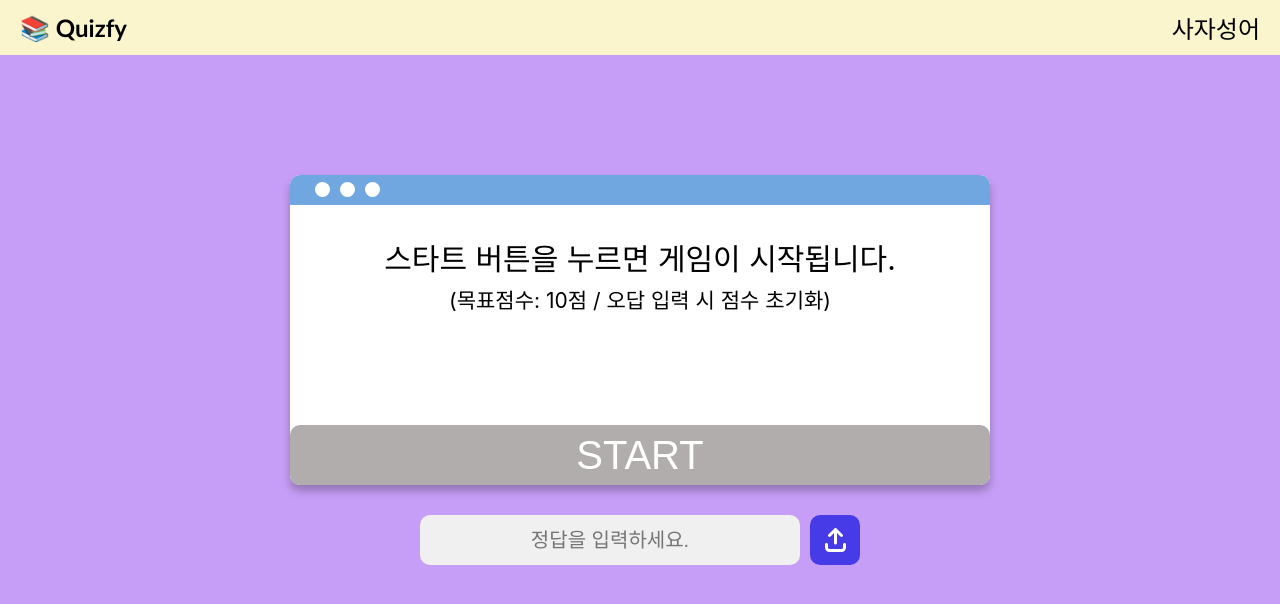
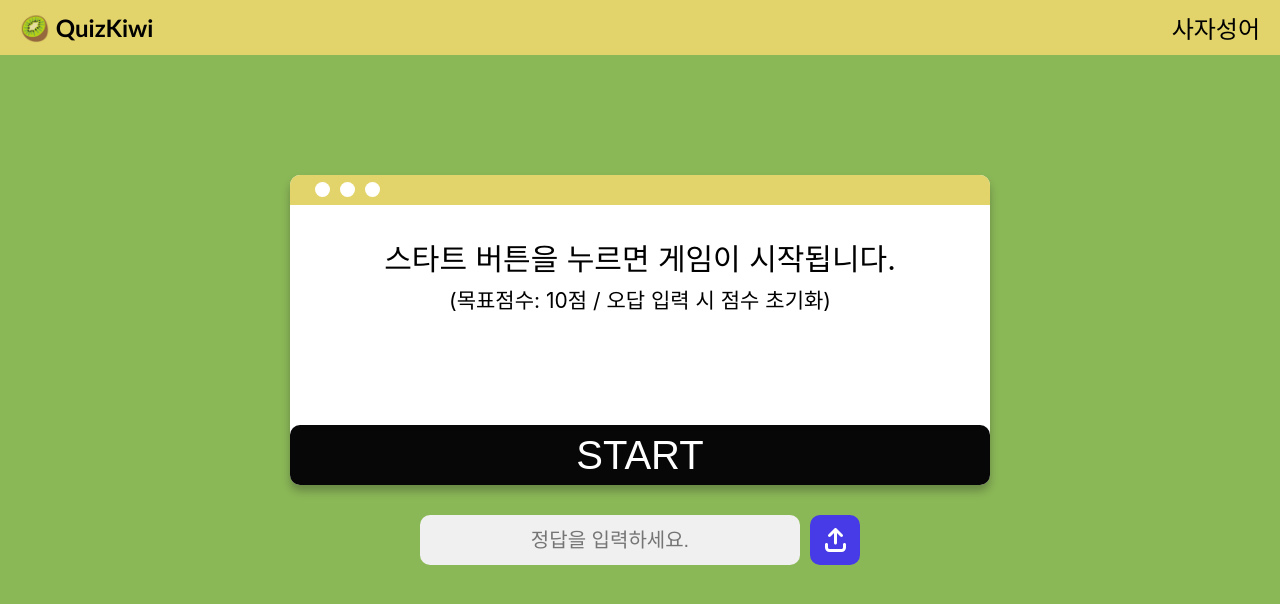
Before and after one commit to Quizfi/quizfi.github.io, a React (Create React App) app: page /saja in a window 1280 px wide. Shown: the top 604 px of the page. Built offline with nearby package versions, Linux system fonts and the light colour scheme.

Commit message:
배포플랫폼수정/디자인수정/프로젝트명수정

```diff
--- a/public/index.html
+++ b/public/index.html
@@ -10,7 +10,7 @@
     <meta name="theme-color" content="#000000" />
     <meta
       name="description"
-      content="Web site created using create-react-app"
+      content="다양한 퀴즈 게임을 즐길 수 있는 재밌는 퀴즈 사이트입니다. 사자성어 퀴즈부터 다양한 퀴즈들을 즐길 수 있어요!"
     />
     <link rel="apple-touch-icon" href="%PUBLIC_URL%/logo192.png" />
     <!--
@@ -30,37 +30,7 @@
     <script async src="https://pagead2.googlesyndication.com/pagead/js/adsbygoogle.js?client=ca-pub-3605616193827341"
      crossorigin="anonymous"></script>
        <!-- Start Single Page Apps for GitHub Pages -->
-  <script type="text/javascript">
-    // Single Page Apps for GitHub Pages
-    // https://github.com/rafrex/spa-github-pages
-    // Copyright (c) 2016 Rafael Pedicini, licensed under the MIT License
-    // ----------------------------------------------------------------------
-    // This script checks to see if a redirect is present in the query string
-    // and converts it back into the correct url and adds it to the
-    // browser's history using window.history.replaceState(...),
-    // which won't cause the browser to attempt to load the new url.
-    // When the single page app is loaded further down in this file,
-    // the correct url will be waiting in the browser's history for
-    // the single page app to route accordingly.
-    (function (l) {
-      if (l.search) {
-        var q = {};
-        l.search.slice(1).split('&').forEach(function (v) {
-          var a = v.split('=');
-          q[a[0]] = a.slice(1).join('=').replace(/~and~/g, '&');
-        });
-        if (q.p !== undefined) {
-          window.history.replaceState(null, null,
-            l.pathname.slice(0, -1) + (q.p || '') +
-            (q.q ? ('?' + q.q) : '') +
-            l.hash
-          );
-        }
-      }
-    }(window.location))
-  </script>
-  <!-- End Single Page Apps for GitHub Pages -->
-    <title>Quizfy</title>
+    <title>QuizKiwi</title>
     <script src="https://developers.kakao.com/sdk/js/kakao.min.js"></script>
   </head>
   <body>
--- a/src/Home/HomePage.css
+++ b/src/Home/HomePage.css
@@ -6,7 +6,7 @@
     min-height: 100vh; /* height에서 min-height로 변경 */
     padding-top: 5vh;
     color: white;
-    background-color: rgb(199, 158, 247);
+    background-color: #8bb857;
   }
 
   h1 {
@@ -20,13 +20,14 @@
     width: 150px;
     padding: 20px;
     margin: 10px 0;
-    background-color: #faf5cc;
+    background-color: #e2d46a;
     border-radius: 10px;
     text-align: center;
-    color: black;
+    color: rgb(0, 0, 0);
     font-size: 1.5rem;
     font-family: Arial, sans-serif;
     font-weight: 500;
+
   }
 
   /* clickable 클래스가 있는 .box에만 cursor: pointer; 적용 */
--- a/src/Home/HomePage.js
+++ b/src/Home/HomePage.js
@@ -49,17 +49,17 @@ const HomePage = () => {
   return (
     <div className="home-page">
        <Helmet>
-        <title>Quizfy</title>
+        <title>QuizKiwi</title>
         <meta name="description" content="다양하고 재밌는 퀴즈 게임들을 즐겨보세요!" />
         <meta name="robots" content="index, follow" />
         <meta name="viewport" content="width=device-width, initial-scale=1.0" />
         <meta name="keywords" content="퀴즈, 사자성어, 킬링타임, 학습, 게임" />
-        <meta property="og:title" content="Quizfy: 퀴즈 게임" />
-        <meta property="og:description" content="Quizfy에서 퀴즈를 즐겨보세요. 지식을 테스트하고 새로운 것을 배울 기회를 가질 수 있습니다." />
+        <meta property="og:title" content="QuizKiwi: 퀴즈 게임" />
+        <meta property="og:description" content="QuizKiwi에서 퀴즈를 즐겨보세요. 지식을 테스트하고 새로운 것을 배울 기회를 가질 수 있습니다." />
         <meta property="og:url" content="https://quizfi.github.io/" />
         {/* 다른 SEO 관련 태그를 여기에 추가할 수 있습니다. */}
       </Helmet>
-      <h1>Quizfy</h1>
+      <h1>QuizKiwi</h1>
       <div className="box clickable" onClick={startGame}>사자성어</div>
       <div className="box">준비중</div>
       <div className="box">준비중</div>
--- a/src/components/QuizGame.css
+++ b/src/components/QuizGame.css
@@ -1,5 +1,5 @@
 .header {
-  background-color: #faf5cc;
+  background-color: #e2d46a;
   color: #000000;
   padding: 10px 20px;
   display: flex; /* Flexbox를 적용 */
@@ -66,7 +66,7 @@
   top: 0;
   left: 0;
   right: 0;
-  background-color: #71a7e0; /* 예시 색상 */
+  background-color: #e2d46a; /* 예시 색상 */
   height: 30px;
   border-radius: 10px 10px 0 0; /* 상단 모서리만 둥글게 */
 }
@@ -195,7 +195,7 @@
 
 
 .start-box {
-  background-color: #b1adad;
+  background-color: #070707;
   color: rgb(255, 255, 255);
   width: 660px; /* 박스의 고정된 너비 */
   height: 20px; /* 박스의 고정된 높이 */
@@ -251,7 +251,7 @@
 
 
 body {
-  background-color: rgb(199, 158, 247);
+  background-color: #8bb857
 }
 
 
@@ -263,7 +263,7 @@ body {
     left: 0;
     width: 100%;
     height: 100%;
-    background-color: #b074d3; /* 배경색 설정 */
+    background-color: rgb(199, 158, 247);
     z-index: -1; /* 다른 요소 위에 오지 않도록 설정 */
     clip-path: polygon(0 0, 100% 0, 100% 70%, 0% 100%); /* 원하는 모양으로 설정 */
   }
--- a/src/components/QuizGame.js
+++ b/src/components/QuizGame.js
@@ -185,7 +185,7 @@ const shareOnKakao = () => {
     window.Kakao.Link.sendDefault({
       objectType: 'feed',
       content: {
-        title: 'Quizfy 공유하기',
+        title: 'QuizKiwi 공유하기',
         description: `정답률: ${((totalCorrectAnswers / totalAttempts) * 100).toFixed(2)}%, 도전 시간: ${elapsedTime}`,
         imageUrl: 'https://gi.esmplus.com/jjumang/quizfi.png',
         link: {
@@ -243,18 +243,18 @@ const shareOnKakao = () => {
       {/* 헤더 및 소개 텍스트 */}
       <div className="header">
       <Helmet>
-        <title>Quizfy</title>
+        <title>QuizKiwi</title>
         <meta name="description" content="사자성어 퀴즈 게임을 도전해보세요!" />
         <meta name="robots" content="index, follow" />
         <meta name="viewport" content="width=device-width, initial-scale=1.0" />
         <meta name="keywords" content="사자성어, 퀴즈, 킬링타임, 도전, 게임" />
-        <meta property="og:title" content="Quizfy: 사자성어 퀴즈 게임" />
-        <meta property="og:description" content="Quizfy에서 사자성어 퀴즈를 즐겨보세요. 지식을 테스트하고 새로운 것을 배울 기회를 가질 수 있습니다." />
+        <meta property="og:title" content="QuizKiwi: 사자성어 퀴즈 게임" />
+        <meta property="og:description" content="QuizKiwi에서 사자성어 퀴즈를 즐겨보세요. 지식을 테스트하고 새로운 것을 배울 기회를 가질 수 있습니다." />
         <meta property="og:image" content="https://gi.esmplus.com/jjumang/quizfi.png" />
         <meta property="og:url" content="https://quizfi.github.io/saja" />
         {/* 다른 SEO 관련 태그를 여기에 추가할 수 있습니다. */}
       </Helmet>
-  <h1 onClick={goToHome} style={{ cursor: 'pointer' }}>📚 Quizfy</h1>
+  <h1 onClick={goToHome} style={{ cursor: 'pointer' }}>🥝 QuizKiwi</h1>
   <div className="header-title">사자성어</div>
 </div>
       <div ref={containerRef} className="quiz-game-container">
```
Also changed, not shown: public/404.html (deleted, +0 -41 lines), 2 other files (tests, documents, lock files or other folders).
